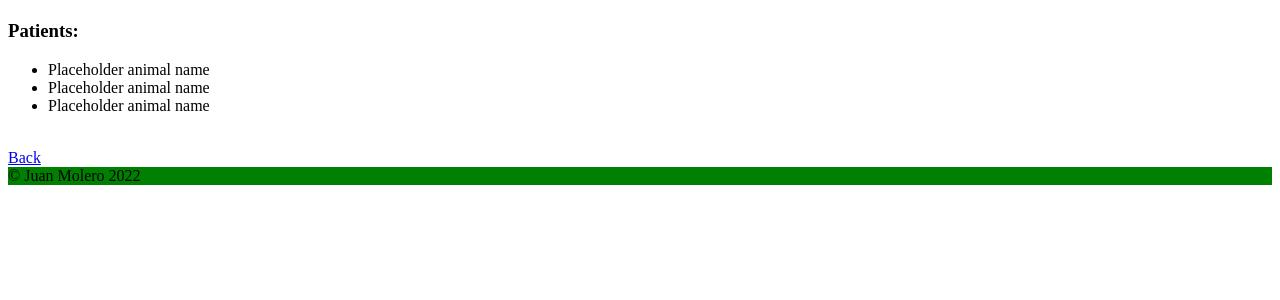
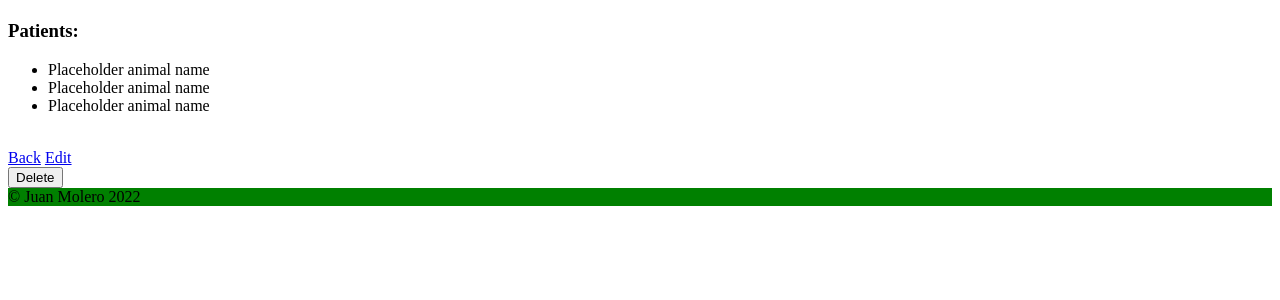
Before and after one commit to juanMoleroD/vet_management_project, a Flask app: page /vets/1 in a window 1280 px wide. Shown: the part 134-434 px from the top of the page. Run offline with Flask 2, Linux system fonts and the light colour scheme; data that the repository does not hold is empty; some libraries are stand-ins or nearby versions.

Commit message:
added delete method to vet controller

```diff
--- a/controllers/vet_controller.py
+++ b/controllers/vet_controller.py
@@ -24,3 +24,8 @@ def create_vet():
     vet = Vet(name)
     vet_repository.save(vet)
     return redirect("/vets")
+
+@vets_blueprint.route("/vets/<id>/delete", methods=["POST"])
+def delete(id):
+    vet_repository.delete(id)
+    return redirect("/vets")
--- a/templates/vets/vet.html
+++ b/templates/vets/vet.html
@@ -10,6 +10,15 @@
     </ul>
 </article>
 <br>
-<a href="/vets">Back</a>
+<nav>
+    <a href="/vets">Back</a>
+    <a href="/vets/{{vet.id }}">Edit</a>
+    <br>
+    <form action="/vets/{{ vet.id }}/delete" method="POST">
+        <input type="submit" value="Delete">
+    </form>
+    </ul>
+
+</nav>
 
 {% endblock %}
```
